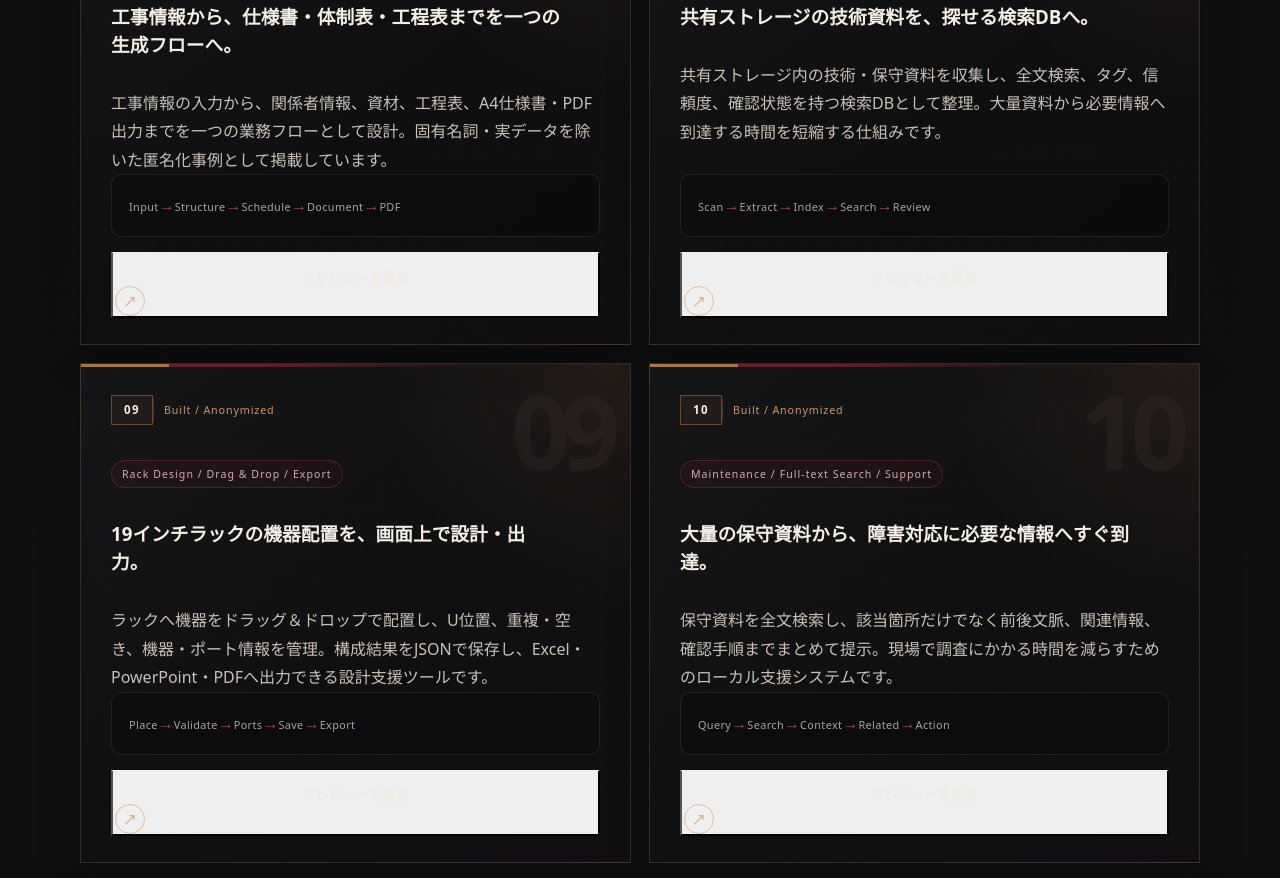
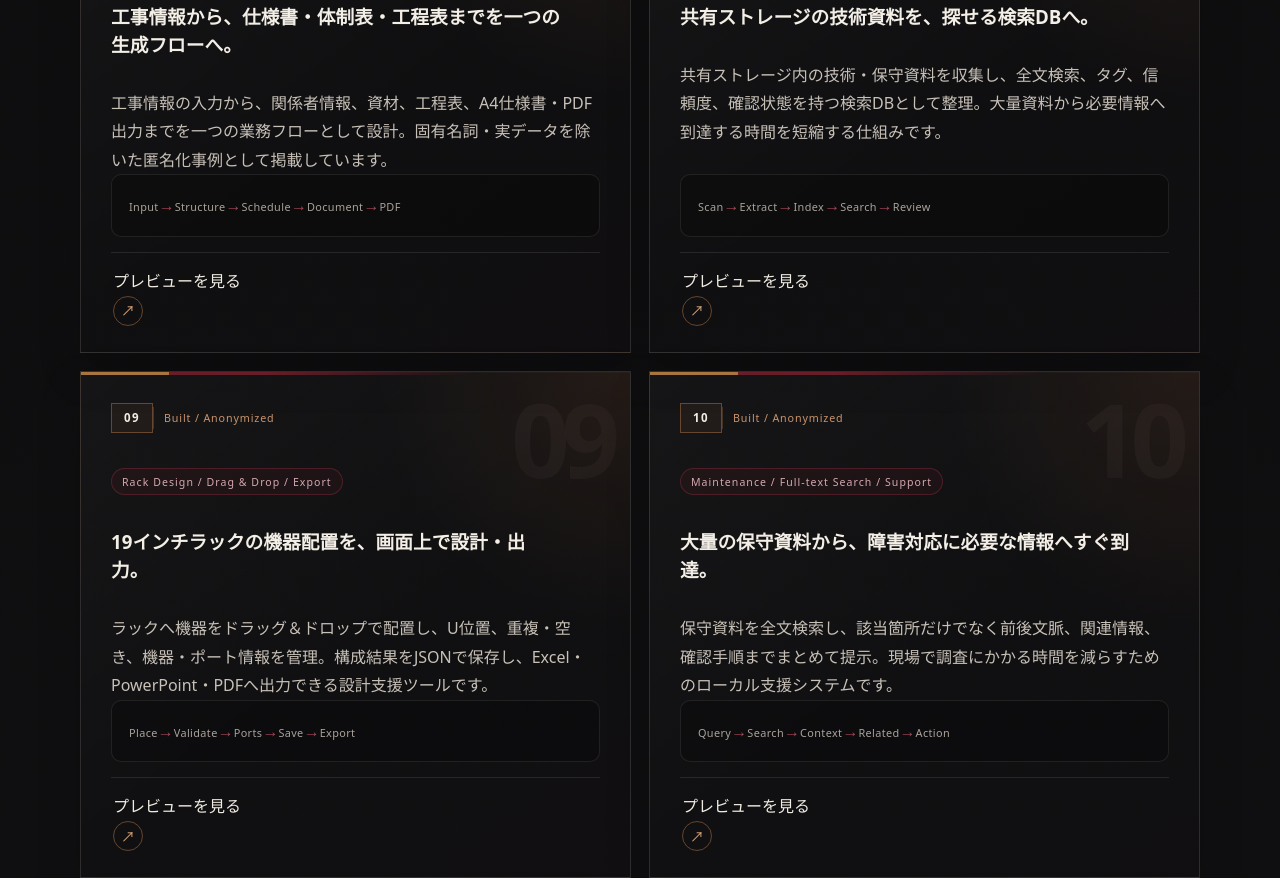
Before and after one commit to goroyattemiyo/system-sound-portfolio, an Astro site: page / in a window 1280 px wide. Shown: the part 4067-4945 px from the top of the page. Built offline with nearby package versions, Linux system fonts and the light colour scheme; Astro itself is replaced by a stand-in of ours.

Commit message:
Fix dynamic preview button background
Reset dynamically generated preview buttons so cards 07–12 match the existing SYSTEM / SOUND card styling.

```diff
--- /dev/null
+++ b/public/work-card-button-fix.css
@@ -0,0 +1,19 @@
+.works-grid button.work-link.preview-trigger {
+  width: 100%;
+  margin-inline: 0;
+  border-right: 0;
+  border-bottom: 0;
+  border-left: 0;
+  background: transparent;
+  color: inherit;
+  font: inherit;
+  cursor: pointer;
+  text-align: left;
+  appearance: none;
+  -webkit-appearance: none;
+}
+
+.works-grid button.work-link.preview-trigger:focus-visible {
+  outline: 2px solid var(--color-wood);
+  outline-offset: 4px;
+}
--- a/src/layouts/BaseLayout.astro
+++ b/src/layouts/BaseLayout.astro
@@ -16,6 +16,7 @@ const faviconUrl = `${base}favicon/favicon.svg`;
 const storyAnimationUrl = `${base}story-animation.js`;
 const projectPreviewsUrl = `${base}project-previews.js`;
 const workCardsUrl = `${base}work-cards-v2.js`;
+const workCardButtonFixCss = `${base}work-card-button-fix.css`;
 ---
 
 <!doctype html>
@@ -27,6 +28,7 @@ const workCardsUrl = `${base}work-cards-v2.js`;
     <meta name="theme-color" content="#0b0b0c" />
     <link rel="canonical" href={canonicalUrl} />
     <link rel="icon" type="image/svg+xml" href={faviconUrl} />
+    <link rel="stylesheet" href={workCardButtonFixCss} />
     <meta property="og:type" content="website" />
     <meta property="og:locale" content="ja_JP" />
     <meta property="og:site_name" content="SYSTEM / SOUND" />
```
